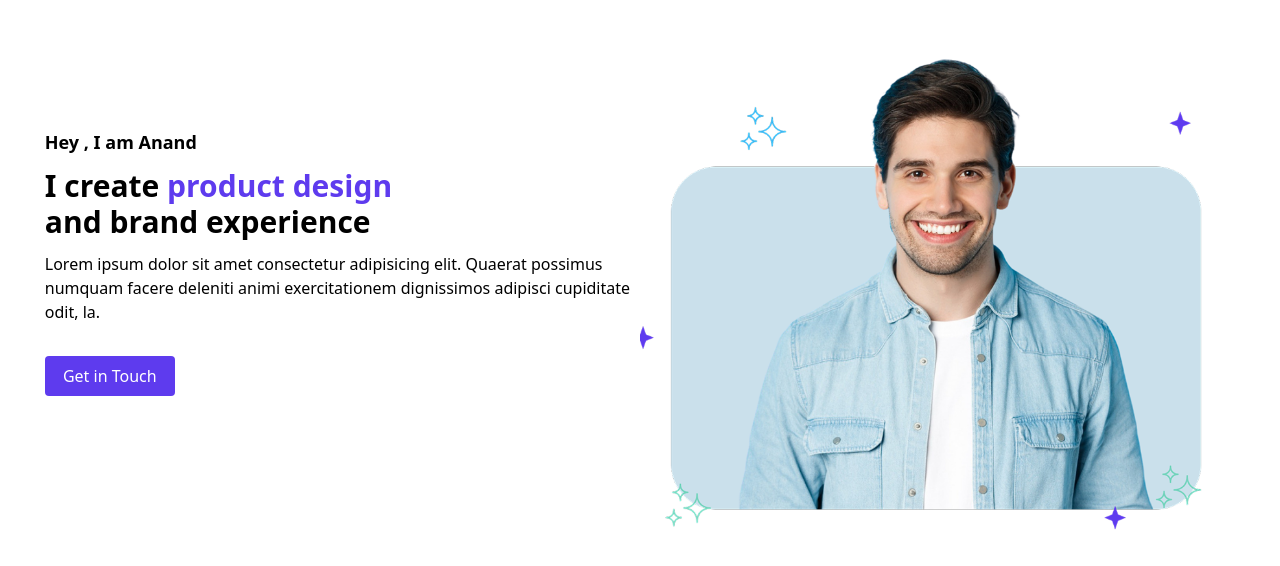
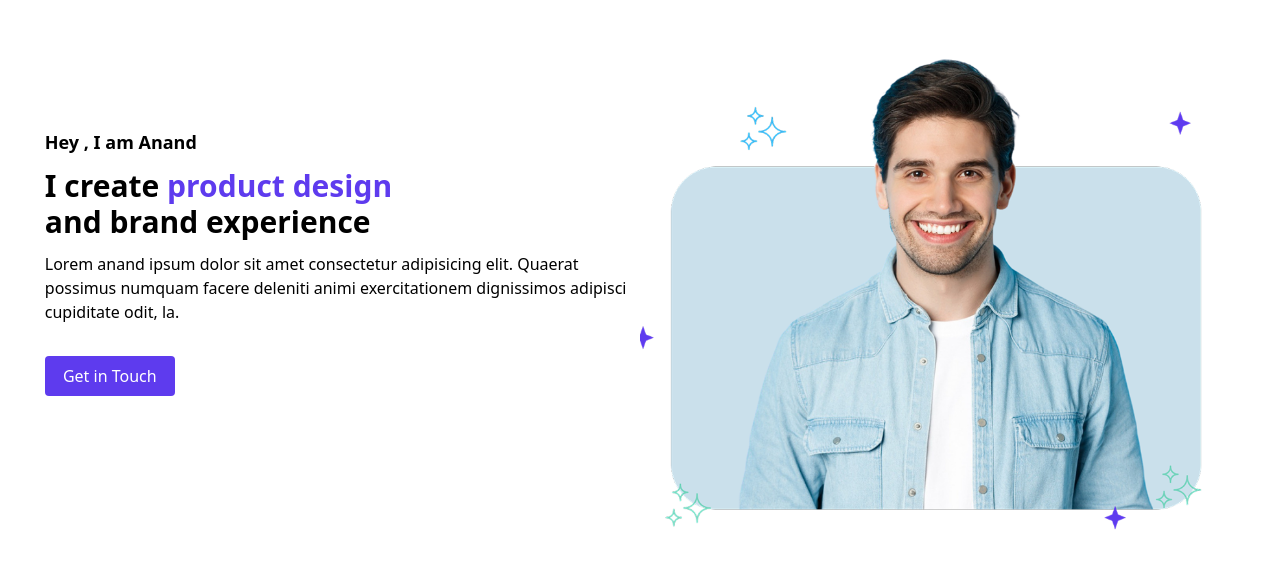
Before and after one commit to Anand2027/Portfolio, a React (Vite) app: page / in a window 1280 px wide. Shown: the top 566 px of the page. Built offline with nearby package versions, Linux system fonts and the light colour scheme.

Commit message:
maine change kiya

```diff
--- a/src/components/Landing.jsx
+++ b/src/components/Landing.jsx
@@ -12,7 +12,7 @@ const Landing = () => {
              <div className="content text-3xl font-bold ">
                I create  <HighlightText text="product design"/> <br/> and brand experience
              </div>
-             <div className="">Lorem ipsum dolor sit amet consectetur adipisicing elit. Quaerat possimus numquam facere deleniti animi exercitationem dignissimos adipisci cupiditate odit, la.</div>
+             <div className="">Lorem anand ipsum dolor sit amet consectetur adipisicing elit. Quaerat possimus numquam facere deleniti animi exercitationem dignissimos adipisci cupiditate odit, la.</div>
              <div className="btn mt-5">
                 <Button text="Get in Touch"/>
              </div>
```
